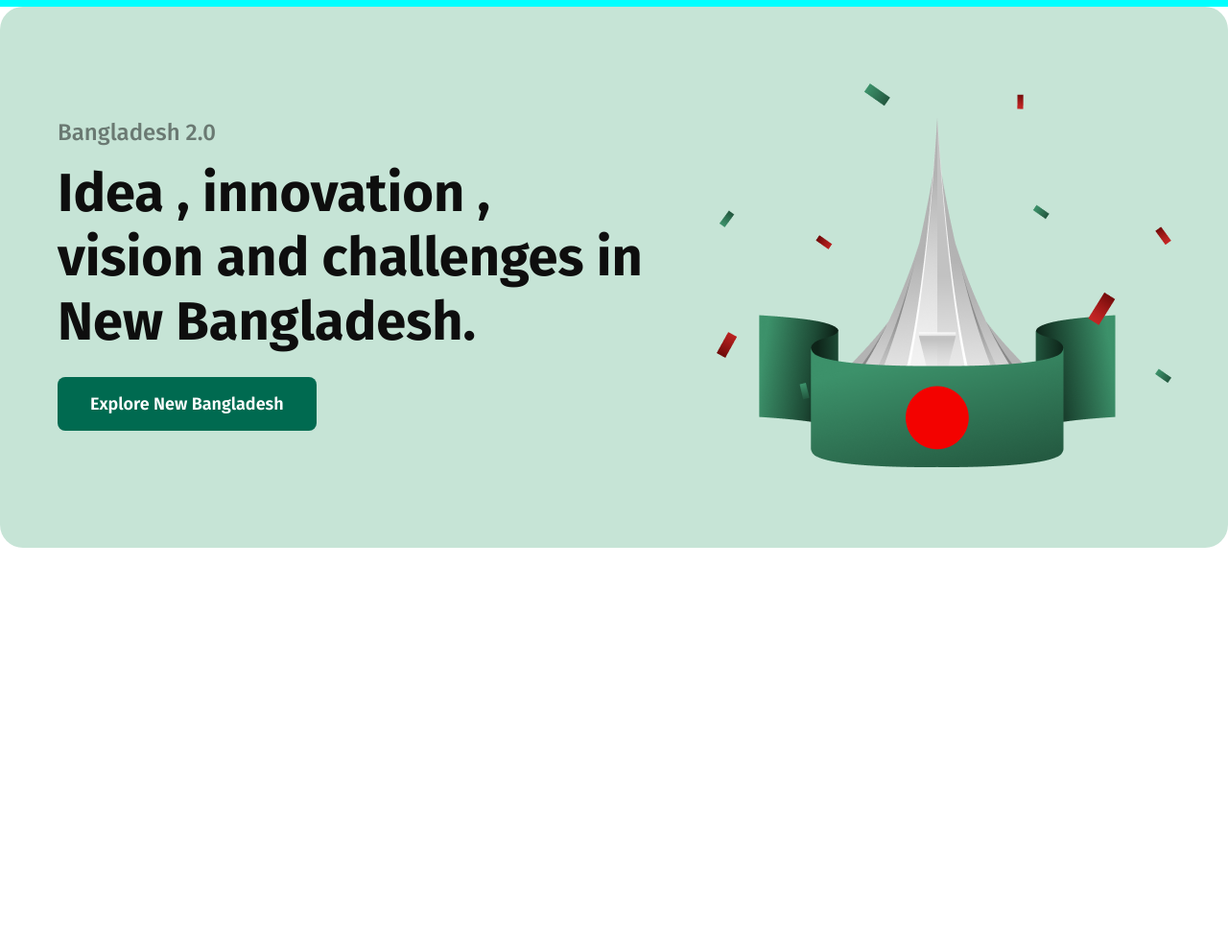
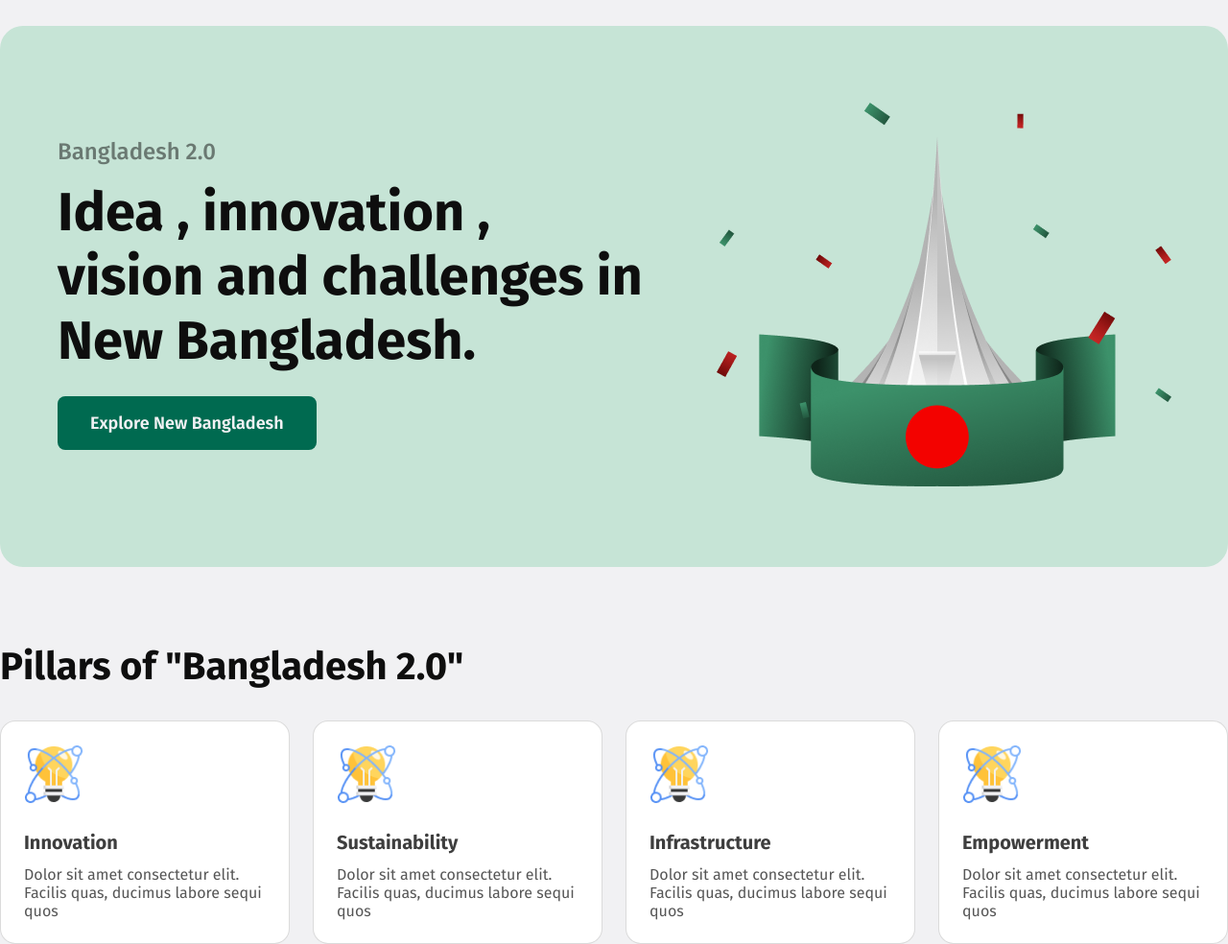
Before and after one commit to Sabbir-75/Assignment-1, a plain HTML site: page index.html in a window 1280 px wide. Shown: the part 93-1077 px from the top of the page at 96% size. Before the commit the page ends 800 px from the top, so only its background shows below. Drawn offline with Linux system fonts and the light colour scheme.

Commit message:
cards of Pillar added

```diff
--- a/Style/style.css
+++ b/Style/style.css
@@ -8,6 +8,9 @@
   margin: 0px;
   padding: 0px;
   box-sizing: border-box;
+}
+body{
+  background-color: #F1F1F3;
 }
 
 header nav {
@@ -57,6 +60,7 @@ nav .btn:hover {
   justify-content: space-between;
   padding: 80px 59.99px;
   border-radius: 24px;
+  margin: 20px 0px 80px 0px;
 }
 
 .banner_title {
@@ -79,10 +83,10 @@ nav .btn:hover {
   margin-bottom: 16px;
   margin-bottom: 24px;
 }
-.button .btn {
+.button .btn_2 {
   font-size: 18px;
   font-weight: 600;
-  color: #FFFFFF;
+  color: #F1F1F3;
   font-family: "Fira Sans", serif;
   margin-bottom: 16px;
   padding: 17px 34px;
@@ -94,11 +98,49 @@ nav .btn:hover {
   transition: cubic-bezier(0.075, 0.82, 0.165, 1);
   transition-duration: 1s;
 }
-.button .btn:hover{
-  background-color: #FFFFFF;
+.button .btn_2:hover{
+  background-color: #F1F1F3;
   color: #006A50;
   border: 1px solid #006A50;
 }
 .banner_image{
   width: 474.03px;
 }
+.pillars .pillar_titlew{
+  font-size: 40px;
+  font-weight: 700;
+  color: #0E0E0E;
+  font-family: "Fira Sans", serif;
+  margin-bottom: 32px;
+}
+.pillar_cards{
+  display: flex;
+  justify-content: space-between;
+}
+.pillar_card {
+  width: 302px;
+  background-color: #FFFFFF;
+  border-radius: 16px;
+  border: 1px solid rgba(14, 14, 14, 0.15);
+  padding: 24px;
+}
+.card_img{
+  width: 62px;
+  margin-bottom: 24px;
+}
+.card_img img{
+  width: 100%;
+}
+.card_h4{
+  font-size: 20px;
+  font-weight: 700;
+  color: rgba(14, 14, 14, 0.8);
+  font-family: "Fira Sans", serif;
+  margin-bottom: 12px;
+}
+.card_p{
+  font-size: 16px;
+  font-weight: 400;
+  color: rgba(14, 14, 14, 0.7);
+  font-family: "Fira Sans", serif;
+}
--- a/index.html
+++ b/index.html
@@ -13,7 +13,7 @@
 </head>
 
 <body>
-    <header style="background-color: aqua;">
+    <header style=" background-color:#F1F1F3">
         <nav>
             <h3 class="header_h3">Bangladesh 2.0</h3>
             <div class="button"><a href="#"><button class="btn">Sign In</button></a></div>
@@ -25,10 +25,36 @@
             <div class="banner_title">
                 <p class="banner_p">Bangladesh 2.0</p>
                 <h1 class="banner_h1">Idea , innovation , vision and challenges in New Bangladesh.</h1>
-                <div class="button"><a href="#"><button class="btn">Explore New Bangladesh</button></a></div>
+                <div class="button"><a href="#"><button class="btn_2">Explore New Bangladesh</button></a></div>
             </div>
             <div class="banner_image">
                 <img src="Photo/hero.png" alt="hero-pic">
+            </div>
+        </div>
+
+        <div class="pillars">
+            <h2 class="pillar_titlew">Pillars of "Bangladesh 2.0"</h2>
+            <div class="pillar_cards">
+                <div class="pillar_card">
+                    <div class="card_img"><img src="Photo/card-icon.png" alt="Innovation"></div>
+                    <h4 class="card_h4">Innovation</h4>
+                    <p class="card_p">Dolor sit amet consectetur elit. Facilis quas, ducimus labore sequi quos </p>
+                </div>
+                <div class="pillar_card">
+                    <div class="card_img"><img src="Photo/card-icon.png" alt="Sustainability"></div>
+                    <h4 class="card_h4">Sustainability</h4>
+                    <p class="card_p">Dolor sit amet consectetur elit. Facilis quas, ducimus labore sequi quos </p>
+                </div>
+                <div class="pillar_card">
+                    <div class="card_img"><img src="Photo/card-icon.png" alt="Infrastructure"></div>
+                    <h4 class="card_h4">Infrastructure</h4>
+                    <p class="card_p">Dolor sit amet consectetur elit. Facilis quas, ducimus labore sequi quos </p>
+                </div>
+                <div class="pillar_card">
+                    <div class="card_img"> <img src="Photo/card-icon.png" alt="Empowerment"></div>
+                    <h4 class="card_h4">Empowerment</h4>
+                    <p class="card_p">Dolor sit amet consectetur elit. Facilis quas, ducimus labore sequi quos </p>
+                </div>
             </div>
         </div>
     </main>
```
